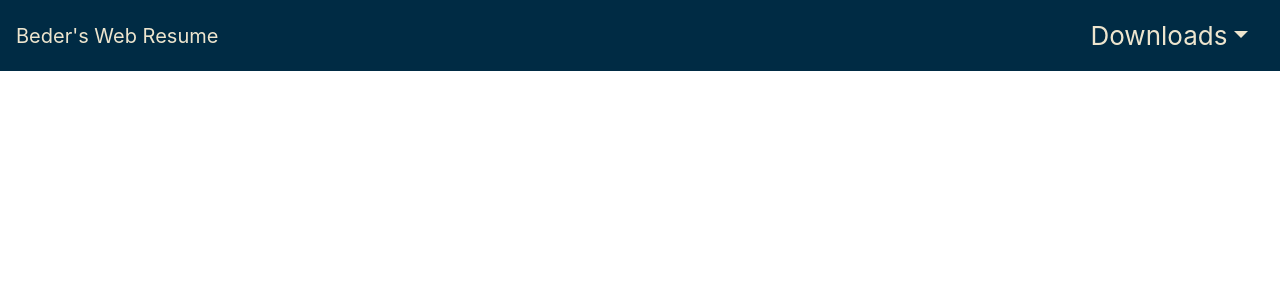
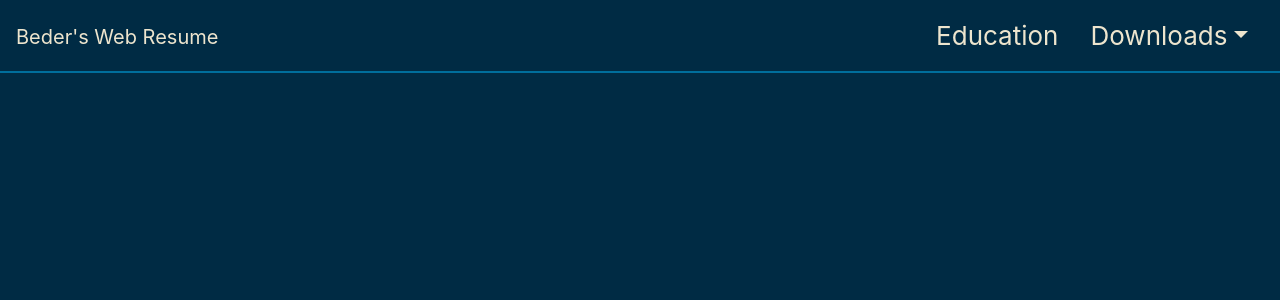
Before and after one commit to BederBourahmah/webresume, a React (Create React App) app: page / in a window 1280 px wide. Shown: the top 300 px of the page. Built offline with nearby package versions, Linux system fonts and the light colour scheme.

Commit message:
work in progress

```diff
--- a/package.json
+++ b/package.json
@@ -8,11 +8,13 @@
     "@types/node": "12.12.5",
     "@types/react": "16.9.11",
     "@types/react-dom": "16.9.3",
+    "@types/react-router-dom": "^5.1.2",
     "@types/reactstrap": "^8.0.6",
     "bootstrap": "^4.3.1",
     "gh-pages": "^2.1.1",
     "react": "^16.11.0",
     "react-dom": "^16.11.0",
+    "react-router-dom": "^5.1.2",
     "react-scripts": "3.2.0",
     "reactstrap": "^8.1.1",
     "typescript": "3.6.4"
--- a/src/App.tsx
+++ b/src/App.tsx
@@ -1,9 +1,9 @@
 import React from 'react';
-import NavigationBar from "./Components/NavigationBar/NavigationBar";
+import BigScreen from "./Components/BigScreen/BigScreen";
 
 const App: React.FC = () => {
   return (
-    <NavigationBar />
+    <BigScreen />
   );
 }
 
--- a/src/Components/NavigationBar/NavigationBar.css
+++ b/src/Components/BigScreen/BigScreen.css
@@ -3,7 +3,7 @@
   display: flex;
   flex-direction: row;
   font-size: calc(10px + 2vmin);
-  color: white;
+  border-bottom: 	#006E9C 2px solid;
 }
 
 .App-dropdownMenu {
@@ -19,4 +19,5 @@
 .App-navLinks:hover {
   background-color: 	#014873;
   color: #EDE5CE;
+  text-decoration-line: none;
 }
--- /dev/null
+++ b/src/Components/BigScreen/BigScreen.tsx
@@ -0,0 +1,40 @@
+import React from 'react';
+import { Navbar, NavbarBrand, UncontrolledDropdown, DropdownToggle, DropdownMenu, DropdownItem, NavLink, Nav } from 'reactstrap';
+import Resume from "../../downloadables/Resume of Beder Bourahmah.pdf";
+import CoverLetter from "../../downloadables/Cover Letter of Beder Bourahmah.pdf";
+import './BigScreen.css';
+import { Link, BrowserRouter, Switch, Route, } from "react-router-dom";
+
+export default class BigScreen extends React.Component {
+  render() {
+    return (
+      <BrowserRouter>
+        <Navbar className="App-navbar">
+        <Link className="App-navLinks" to={process.env.PUBLIC_URL}><NavbarBrand >Beder's Web Resume</NavbarBrand></Link>
+        <Nav className="NavigationBar-items" >
+          <Link className="App-navLinks" to="/education"><NavLink>Education</NavLink></Link>
+          <UncontrolledDropdown inNavbar>
+            <DropdownToggle nav caret className="App-navLinks">
+              Downloads
+            </DropdownToggle>
+            <DropdownMenu right className="App-dropdownMenu">
+              <DropdownItem href={Resume} target='_blank' className="App-navLinks">
+                PDF Resume
+              </DropdownItem >
+              <DropdownItem href={CoverLetter} target='_blank' className="App-navLinks">
+                PDF Cover Letter
+              </DropdownItem>
+            </DropdownMenu>
+          </UncontrolledDropdown>
+        </Nav>
+      </Navbar>
+
+      <Switch>
+        <Route path="/education">
+          Education
+        </Route>
+      </Switch>
+    </BrowserRouter>
+    );
+  }
+}
--- a/src/Components/NavigationBar/NavigationBar.tsx
+++ /dev/null
@@ -1,28 +0,0 @@
-import React from 'react';
-import { Navbar, NavbarBrand, UncontrolledDropdown, DropdownToggle, DropdownMenu, DropdownItem } from 'reactstrap';
-import Resume from "../../downloadables/Resume of Beder Bourahmah.pdf";
-import CoverLetter from "../../downloadables/Cover Letter of Beder Bourahmah.pdf";
-import './NavigationBar.css';
-
-export default class NavigationBar extends React.Component {
-  render() {
-    return (
-      <Navbar className="App-navbar">
-      <NavbarBrand href={process.env.PUBLIC_URL} className="App-navLinks">Beder's Web Resume</NavbarBrand>
-      <UncontrolledDropdown inNavbar>
-        <DropdownToggle nav caret className="App-navLinks">
-          Downloads
-        </DropdownToggle>
-        <DropdownMenu right className="App-dropdownMenu">
-          <DropdownItem href={Resume} target='_blank' className="App-navLinks">
-            PDF Resume
-          </DropdownItem >
-          <DropdownItem href={CoverLetter} target='_blank' className="App-navLinks">
-            PDF Cover Letter
-          </DropdownItem>
-        </DropdownMenu>
-      </UncontrolledDropdown>
-    </Navbar>
-    );
-  }
-}
--- a/src/index.css
+++ b/src/index.css
@@ -5,6 +5,7 @@ body {
     sans-serif;
   -webkit-font-smoothing: antialiased;
   -moz-osx-font-smoothing: grayscale;
+  background-color: 	#002B44;
 }
 
 code {
```
Also changed, not shown: 1 other file (tests, documents, lock files or other folders).
